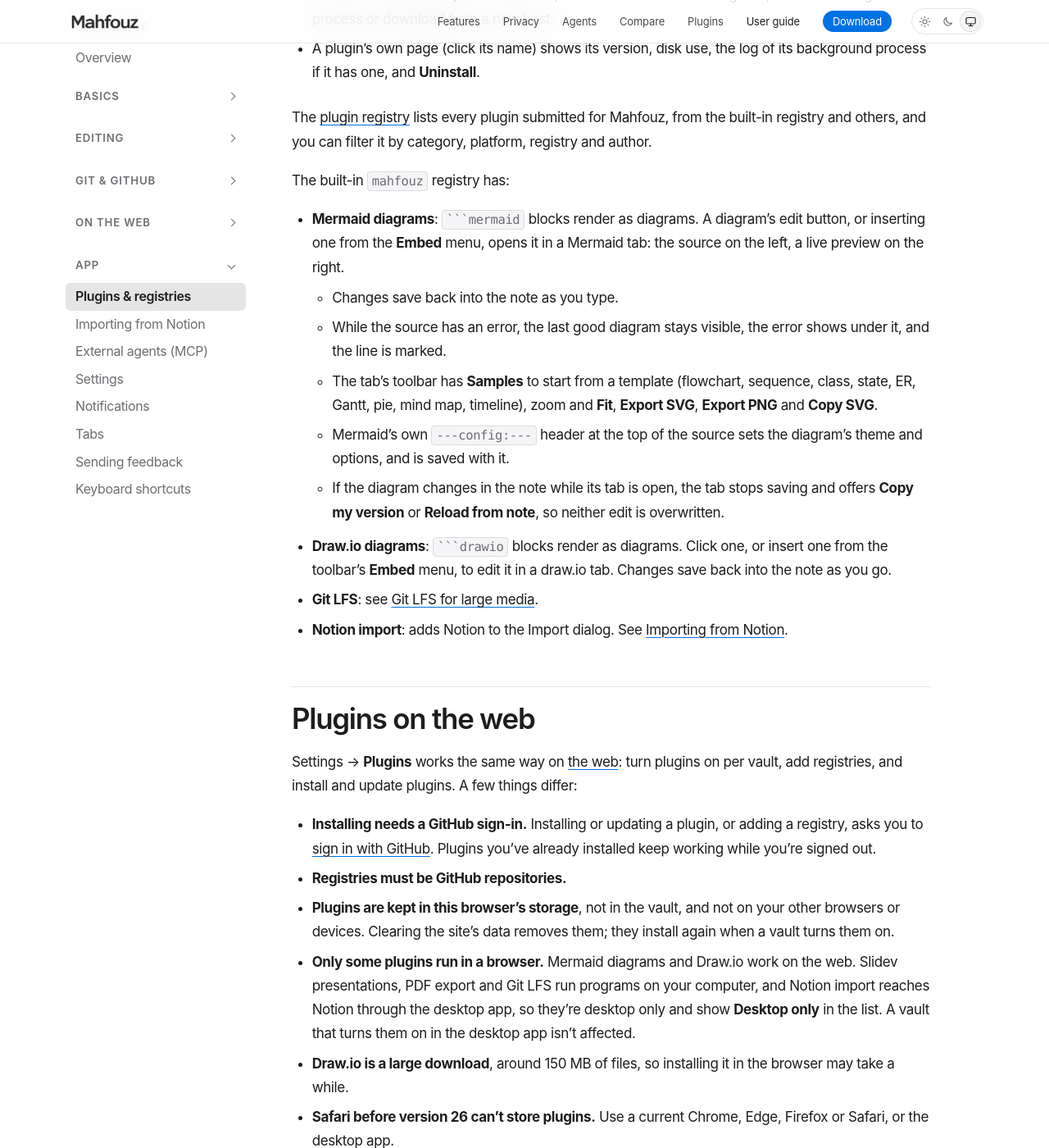
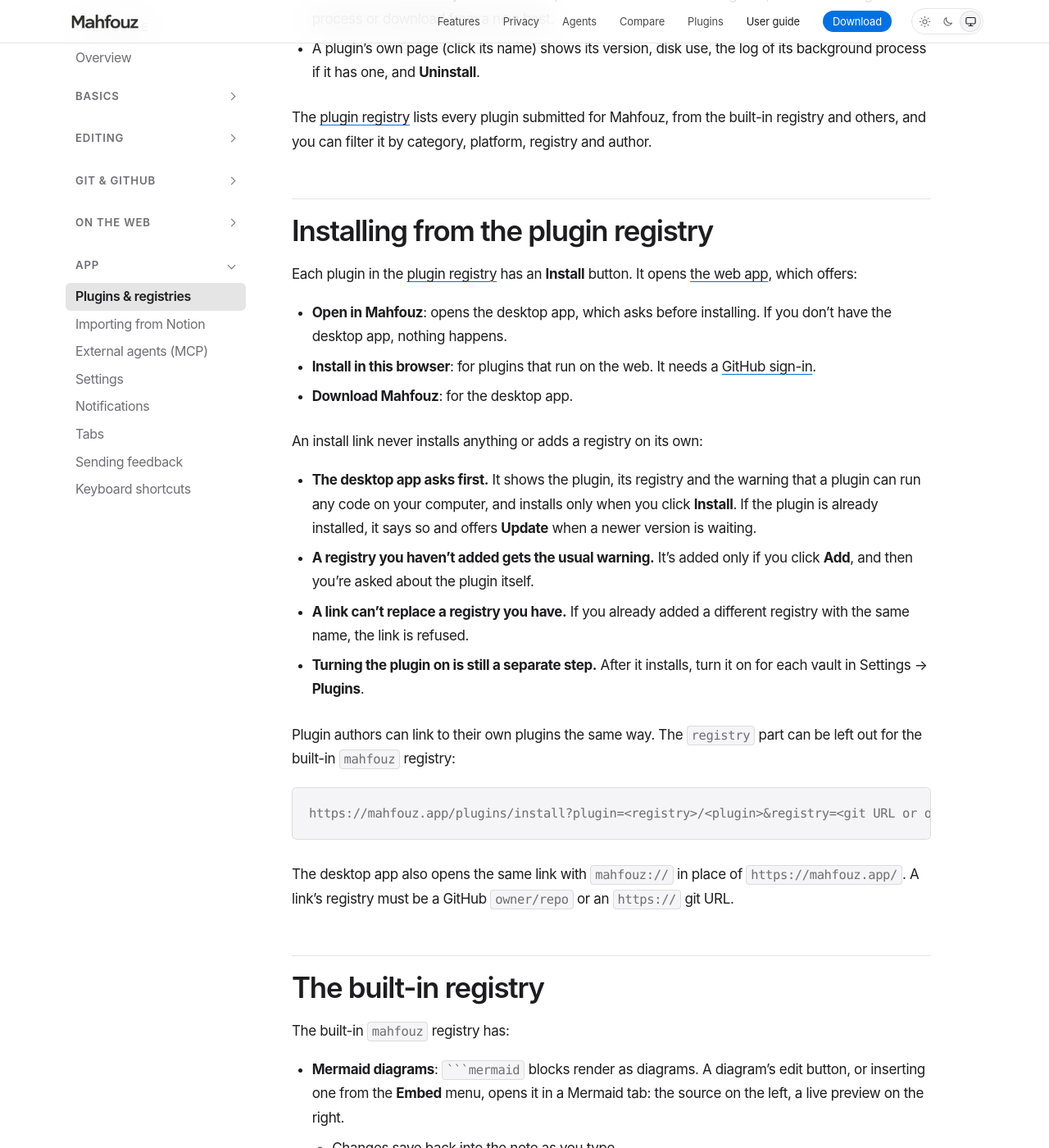
Before and after one commit to mahfouz-app/docs, a Jekyll site: the page built from guide/plugins.md, in a window 1280 px wide and 1400 px high, scrolled down 709 px. Shown: the whole window at 82% size. Built offline with Jekyll 4.4.1, drawn with Linux system fonts in a browser that asks for light colours.

Commit message:
guide: installing plugins from install links
Co-Authored-By: Claude Opus 5.5 <noreply@anthropic.com>

````diff
--- a/guide/plugins.md
+++ b/guide/plugins.md
@@ -35,6 +35,45 @@ a GitHub `owner/repo`.
 The [plugin registry](/plugins/) lists every plugin submitted for
 Mahfouz, from the built-in registry and others, and you can filter it by
 category, platform, registry and author.
+
+## Installing from the plugin registry
+
+Each plugin in the [plugin registry](/plugins/) has an **Install** button.
+It opens [the web app](/guide/web/), which offers:
+
+- **Open in Mahfouz**: opens the desktop app, which asks before
+  installing. If you don't have the desktop app, nothing happens.
+- **Install in this browser**: for plugins that run on the web. It needs a
+  [GitHub sign-in](/guide/web-github/#signing-in-with-github).
+- **Download Mahfouz**: for the desktop app.
+
+An install link never installs anything or adds a registry on its own:
+
+- **The desktop app asks first.** It shows the plugin, its registry and
+  the warning that a plugin can run any code on your computer, and
+  installs only when you click **Install**. If the plugin is already
+  installed, it says so and offers **Update** when a newer version is
+  waiting.
+- **A registry you haven't added gets the usual warning.** It's added
+  only if you click **Add**, and then you're asked about the plugin
+  itself.
+- **A link can't replace a registry you have.** If you already added a
+  different registry with the same name, the link is refused.
+- **Turning the plugin on is still a separate step.** After it installs,
+  turn it on for each vault in Settings → **Plugins**.
+
+Plugin authors can link to their own plugins the same way. The
+`registry` part can be left out for the built-in `mahfouz` registry:
+
+```text
+https://mahfouz.app/plugins/install?plugin=<registry>/<plugin>&registry=<git URL or owner/repo>
+```
+
+The desktop app also opens the same link with `mahfouz://` in place of
+`https://mahfouz.app/`. A link's registry must be a GitHub `owner/repo` or
+an `https://` git URL.
+
+## The built-in registry
 
 The built-in `mahfouz` registry has:
 
````
